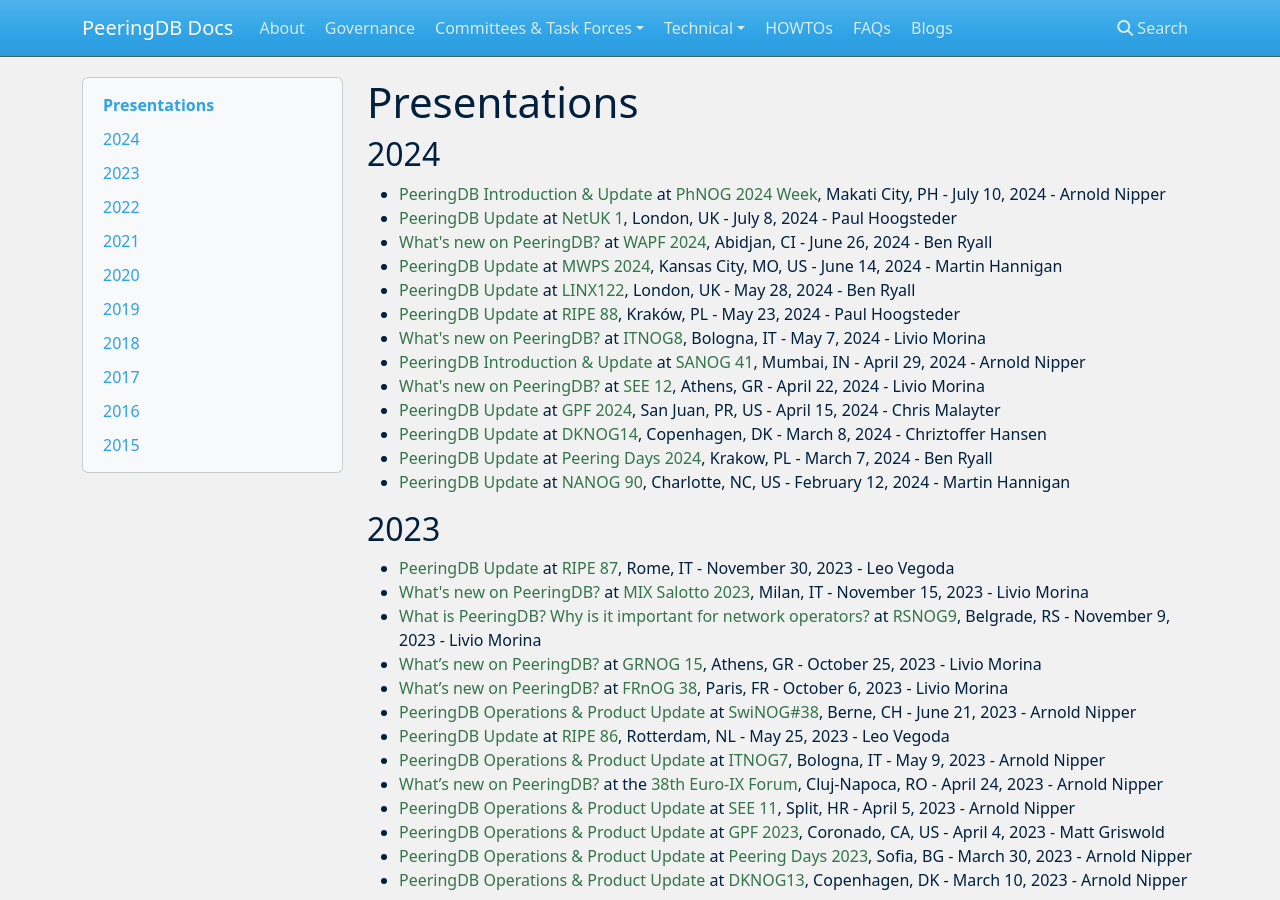
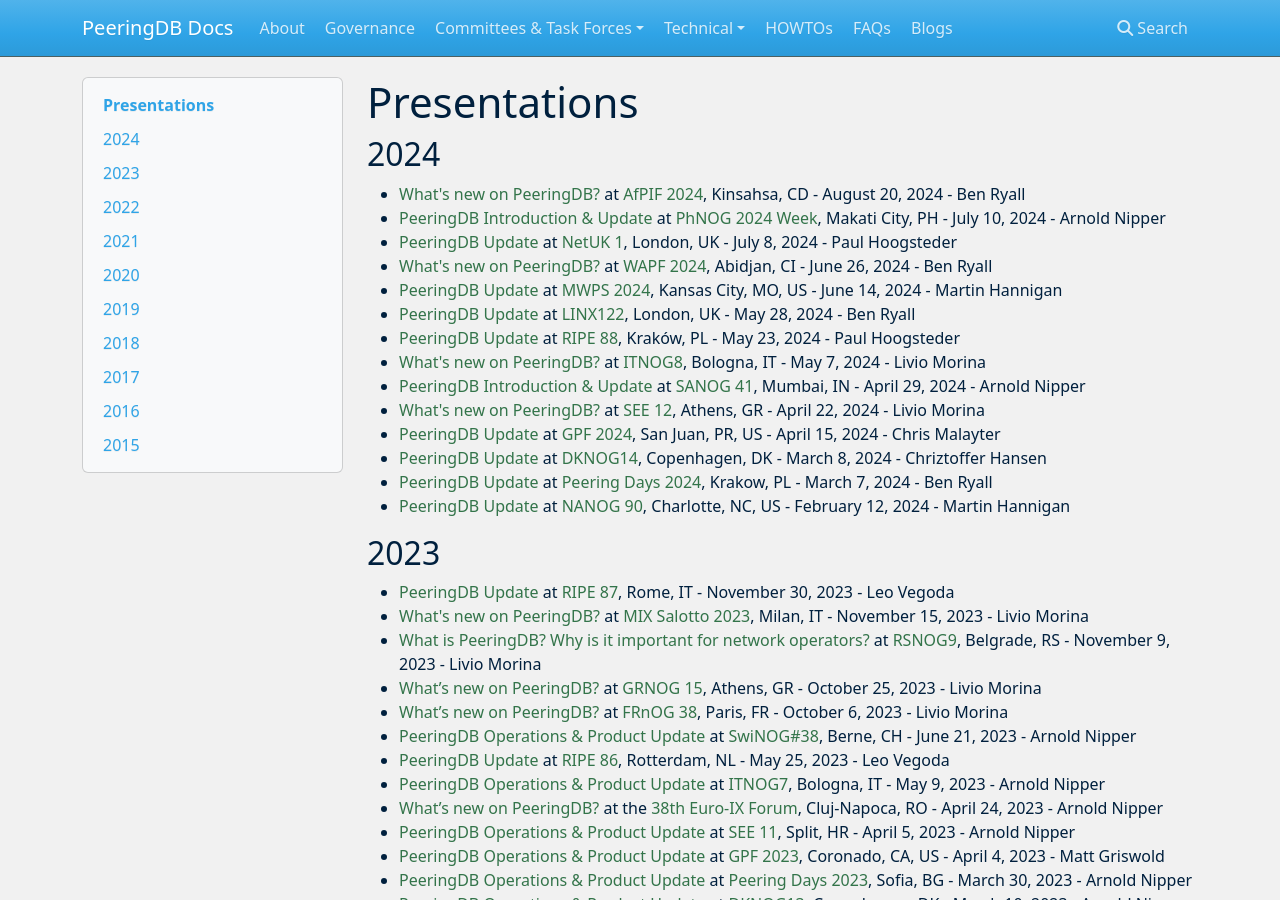
Before and after one commit to peeringdb/docs, an MkDocs documentation site: the page built from docs/presentations.md, in a window 1280 px wide and 900 px high. Built offline with MkDocs 1.6.1, drawn with Linux system fonts in a browser that asks for light colours; nearby versions of some CDN libraries.

Commit message:
Added Ben's AfPIF 2024 presentation.

```diff
--- a/docs/presentations.md
+++ b/docs/presentations.md
@@ -2,9 +2,10 @@
 
 ## 2024
 
+- [What's new on PeeringDB?](presentation/20240820_AfPIF_2024_Ben_Ryall.pdf) at [AfPIF 2024](https://www.afpif.org/afpif2024/), Kinsahsa, CD - August 20, 2024 - Ben Ryall
 - [PeeringDB Introduction & Update](presentation/20240710_PhNOG_Arnold_Nipper.pdf) at [PhNOG 2024 Week](https://bit.ly/PhNOG2024Week), Makati City, PH - July 10, 2024 - Arnold Nipper
 - [PeeringDB Update](presentation/20240708_NetUK-1_Paul_Hoogsteder.pdf) at [NetUK 1](https://www.netuk.org/netuk1/), London, UK - July 8, 2024 - Paul Hoogsteder
-- [What's new on PeeringDB?](presentation/20240626_WAPF_Ben_Ryall.pdf) at [WAPF 2024](https://www.internetsociety.org/events/west-africa-peering-forum-wapf/2024/), Abidjan, CI - June 26, 2024 - Ben Ryall
+- [What's new on PeeringDB?](presentation/20240626_WAPF_2024_Ben_Ryall.pdf) at [WAPF 2024](https://www.internetsociety.org/events/west-africa-peering-forum-wapf/2024/), Abidjan, CI - June 26, 2024 - Ben Ryall
 - [PeeringDB Update](presentation/20240614_MWPS2024_Martin_Hannigan.pdf) at [MWPS 2024](https://www.eventcreate.com/e/mwps2024), Kansas City, MO, US - June 14, 2024 - Martin Hannigan
 - [PeeringDB Update](presentation/20240528_LINX122_Ben_Ryall.pdf) at [LINX122](https://www.linx.net/events/linx122/), London, UK - May 28, 2024 - Ben Ryall
 - [PeeringDB Update](presentation/20240523_RIPE88_Paul_Hoogsteder.pdf) at [RIPE 88](https://ripe88.ripe.net/), Kraków, PL - May 23, 2024 - Paul Hoogsteder
```
Also changed, not shown: 3 other files.
